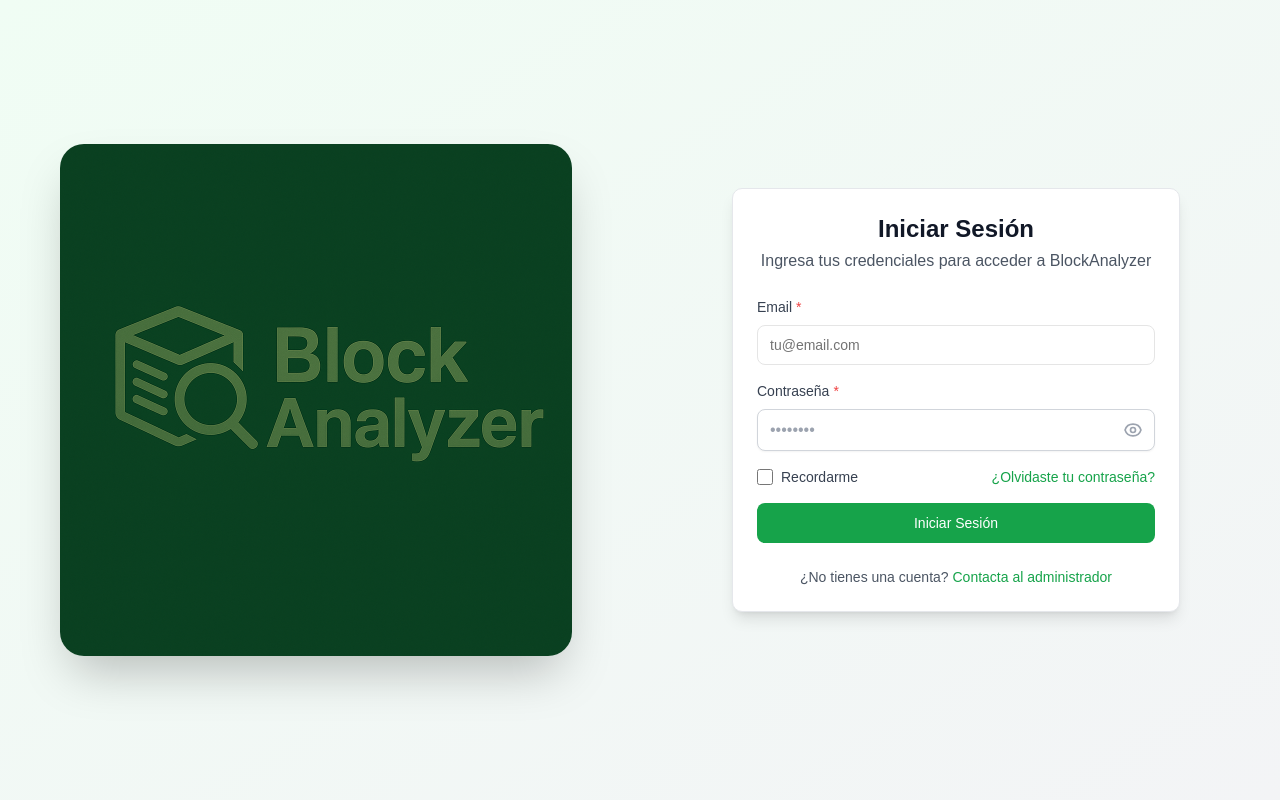
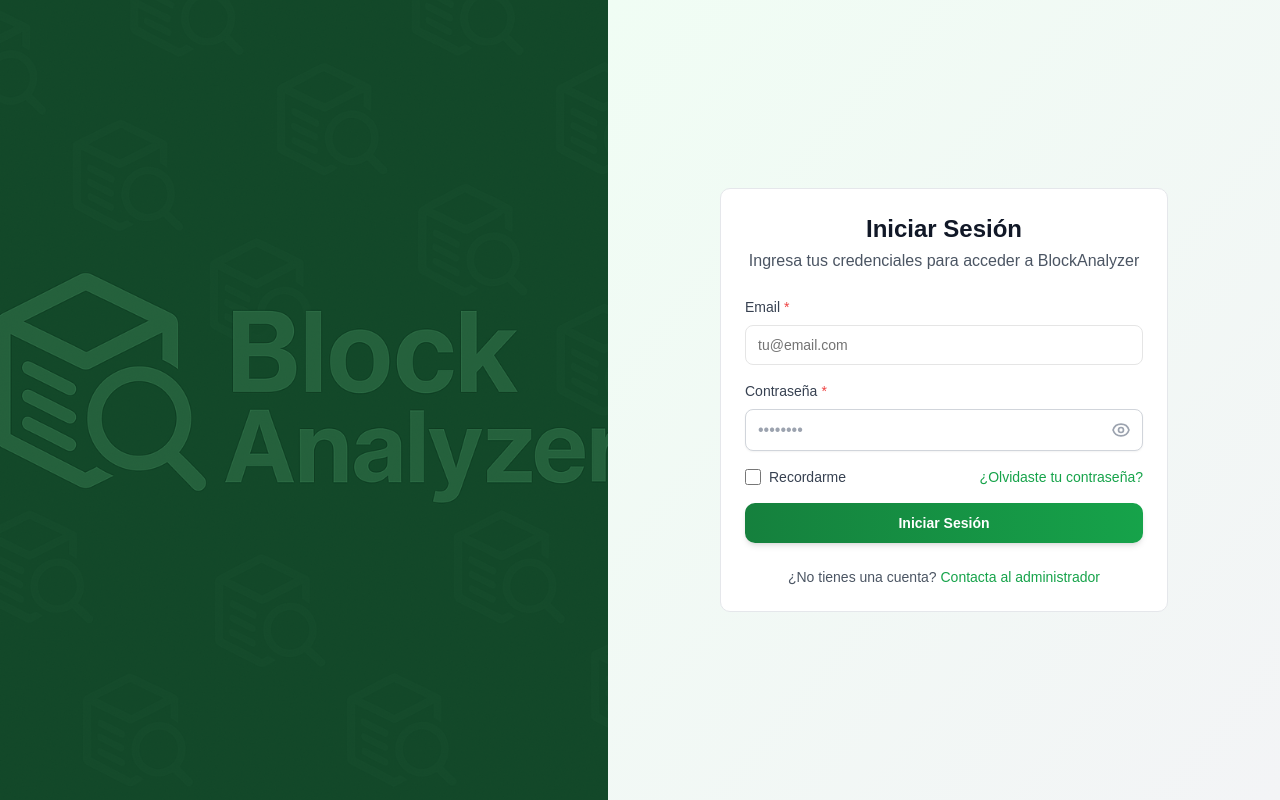
Before and after one commit to hibren/Programa-de-Trazabilidad-de-Criptomonedas-Orientado-a-Investigaciones-Forenses, a Next.js app in the folder frontend/: page /login in a window 1280 px wide. Built offline with nearby package versions, Linux system fonts and the light colour scheme.

Commit message:
login almost done

```diff
--- a/frontend/app/login/page.jsx
+++ b/frontend/app/login/page.jsx
@@ -8,24 +8,25 @@
 
 export default function LoginPage() {
   return (
-    <div className="min-h-screen flex flex-col md:flex-row bg-gradient-to-br from-green-50 to-gray-100">
-      {/* Left Side - Responsive Rounded Logo */}
-      <div className="flex-1 flex items-center justify-center p-6">
-        <div className="relative w-48 h-48 sm:w-64 sm:h-64 lg:w-[32rem] lg:h-[32rem] rounded-3xl overflow-hidden shadow-2xl">
+    <div className="min-h-screen flex">
+      {/* Left Side - Green Background with Logo */}
+      <div className="flex-1 bg-green-900 relative">
   <Image
-            src="/logo2.png"
-            alt="Block Analyzer Logo"
+    src="/fotologin.png"
+    alt="Block Analyzer Background"
     fill
-            className="object-contain"
+    className="object-cover"
     priority
   />
-        </div>
+  <div className="absolute inset-0 bg-green-900/70" /> {/* overlay */}
 </div>
 
+
       {/* Right Side - Login Form */}
-      <div className="flex-1 flex items-center justify-center p-8">
+      <div className="flex-1 flex items-center justify-center p-8 bg-gradient-to-br from-green-50 to-gray-100">
         <div className="w-full max-w-md">
-          <Card shadow="lg">
+          <Card shadow="2xl" className="rounded-2xl">
+
             <CardContent>
               <div className="space-y-1 mb-6">
                 <h2 className="text-2xl font-bold text-center text-gray-900">Iniciar Sesión</h2>
@@ -56,9 +57,13 @@
                   </a>
                 </div>
 
-                <Button type="submit" variant="success" className="w-full">
+                <Button
+                type="submit"
+                className="w-full bg-gradient-to-r from-green-700 to-green-600 text-white font-semibold rounded-lg shadow-md hover:from-green-600 hover:to-green-500"
+              >
                 Iniciar Sesión
               </Button>
+
               </form>
 
               <div className="text-center text-sm text-gray-600 mt-6">
```
Also changed, not shown: frontend/public/fotologin.png (added). Lines whose indentation alone changed are shown as unchanged.
